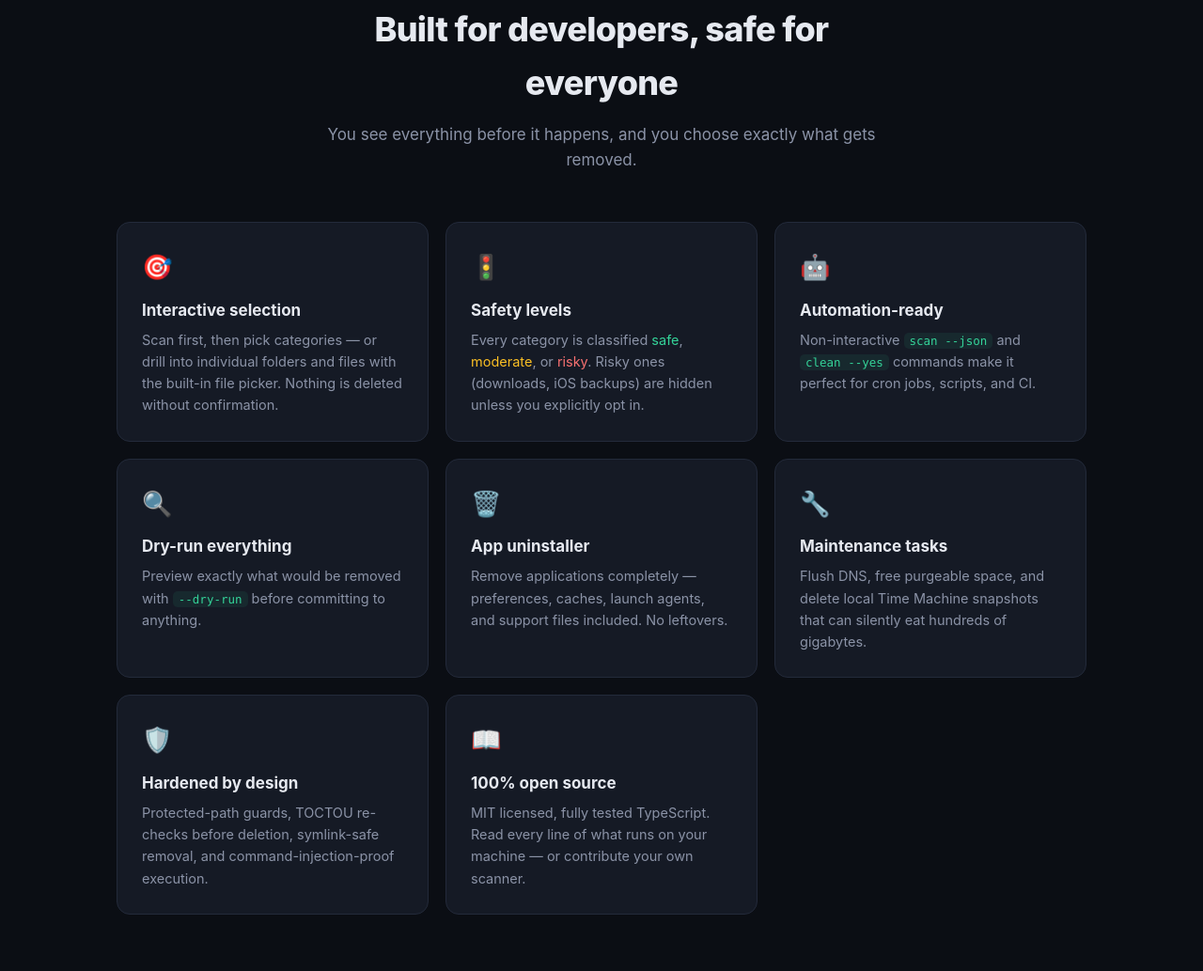
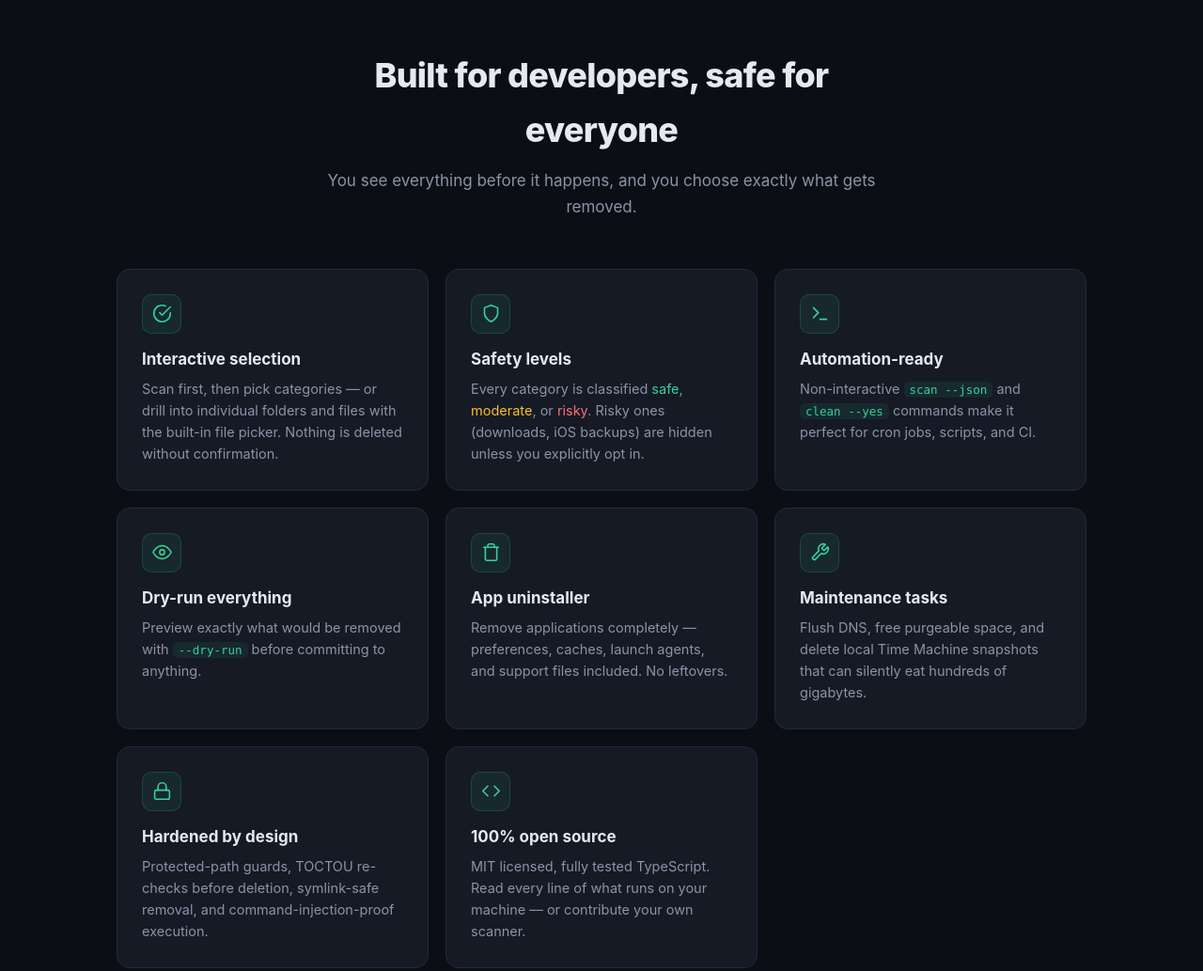
Before and after one commit to mbcrumpe/mac-cleaner-cli, a website: page docs/index.html in a window 1280 px wide. Shown: the part 1306-2339 px from the top of the page at 94% size. Drawn offline with Linux system fonts and the light colour scheme.

Commit message:
docs: refine landing page design
Replace emoji feature icons with consistent inline SVG stroke icons,
add live npm/GitHub/CI badges as a trust block under the install
command, and clean up decorative characters. Follows common devtool
landing patterns: icon + headline + short text feature cards, real
social proof over ornamentation.

Co-Authored-By: Claude Fable 5 <noreply@anthropic.com>
Claude-Session: https://claude.ai/code/session_017xhxzFKVeTFxZMZvHLDMwY

```diff
--- a/docs/index.html
+++ b/docs/index.html
@@ -115,6 +115,8 @@
     }
     .copy-btn:hover { color: var(--accent); border-color: var(--accent); }
     .hero .hint { margin-top: 12px; font-size: 13px; color: var(--text-dim); }
+    .badges { margin-top: 22px; display: flex; gap: 8px; justify-content: center; flex-wrap: wrap; }
+    .badges img { height: 20px; opacity: .85; }
 
     /* ---------- Terminal ---------- */
     .terminal-wrap { padding: 48px 0 0; }
@@ -157,8 +159,13 @@
       padding: 26px; transition: border-color .2s, transform .2s;
     }
     .card:hover { border-color: var(--accent); transform: translateY(-2px); }
-    .card .icon { font-size: 26px; }
-    .card h3 { margin: 12px 0 6px; font-size: 17px; font-weight: 700; }
+    .card .icon {
+      display: inline-flex; align-items: center; justify-content: center;
+      width: 42px; height: 42px; border-radius: 10px;
+      background: rgba(52, 211, 153, .08); border: 1px solid rgba(52, 211, 153, .18);
+    }
+    .card .icon svg { width: 21px; height: 21px; stroke: var(--accent); fill: none; stroke-width: 1.8; stroke-linecap: round; stroke-linejoin: round; }
+    .card h3 { margin: 14px 0 6px; font-size: 17px; font-weight: 700; }
     .card p { color: var(--text-dim); font-size: 14.5px; }
     .card code {
       font-family: var(--mono); font-size: 12.5px; color: var(--accent);
@@ -272,6 +279,12 @@
       <button class="copy-btn" onclick="copyCmd(this)">Copy</button>
     </div>
     <p class="hint">Requires Node.js ≥ 20 · macOS only · nothing is deleted without your confirmation</p>
+    <div class="badges">
+      <a href="https://www.npmjs.com/package/mac-cleaner-cli"><img src="https://img.shields.io/npm/v/mac-cleaner-cli?style=flat-square&color=2ea043&label=npm" alt="npm version"></a>
+      <a href="https://www.npmjs.com/package/mac-cleaner-cli"><img src="https://img.shields.io/npm/dm/mac-cleaner-cli?style=flat-square&color=2ea043" alt="npm downloads"></a>
+      <a href="https://github.com/guhcostan/mac-cleaner-cli/stargazers"><img src="https://img.shields.io/github/stars/guhcostan/mac-cleaner-cli?style=flat-square&color=2ea043" alt="GitHub stars"></a>
+      <a href="https://github.com/guhcostan/mac-cleaner-cli/actions/workflows/ci.yml"><img src="https://img.shields.io/github/actions/workflow/status/guhcostan/mac-cleaner-cli/ci.yml?style=flat-square" alt="CI status"></a>
+    </div>
   </div>
 
   <div class="container terminal-wrap">
@@ -312,42 +325,42 @@
     </div>
     <div class="grid">
       <div class="card">
-        <div class="icon">🎯</div>
+        <div class="icon"><svg viewBox="0 0 24 24"><path d="M22 11.08V12a10 10 0 1 1-5.93-9.14"/><polyline points="22 4 12 14.01 9 11.01"/></svg></div>
         <h3>Interactive selection</h3>
         <p>Scan first, then pick categories — or drill into individual folders and files with the built-in file picker. Nothing is deleted without confirmation.</p>
       </div>
       <div class="card">
-        <div class="icon">🚦</div>
+        <div class="icon"><svg viewBox="0 0 24 24"><path d="M12 22s8-4 8-10V5l-8-3-8 3v7c0 6 8 10 8 10z"/></svg></div>
         <h3>Safety levels</h3>
         <p>Every category is classified <span style="color:var(--accent)">safe</span>, <span style="color:var(--yellow)">moderate</span>, or <span style="color:var(--red)">risky</span>. Risky ones (downloads, iOS backups) are hidden unless you explicitly opt in.</p>
       </div>
       <div class="card">
-        <div class="icon">🤖</div>
+        <div class="icon"><svg viewBox="0 0 24 24"><polyline points="4 17 10 11 4 5"/><line x1="12" y1="19" x2="20" y2="19"/></svg></div>
         <h3>Automation-ready</h3>
         <p>Non-interactive <code>scan --json</code> and <code>clean --yes</code> commands make it perfect for cron jobs, scripts, and CI.</p>
       </div>
       <div class="card">
-        <div class="icon">🔍</div>
+        <div class="icon"><svg viewBox="0 0 24 24"><path d="M1 12s4-8 11-8 11 8 11 8-4 8-11 8-11-8-11-8z"/><circle cx="12" cy="12" r="3"/></svg></div>
         <h3>Dry-run everything</h3>
         <p>Preview exactly what would be removed with <code>--dry-run</code> before committing to anything.</p>
       </div>
       <div class="card">
-        <div class="icon">🗑️</div>
+        <div class="icon"><svg viewBox="0 0 24 24"><polyline points="3 6 5 6 21 6"/><path d="M19 6v14a2 2 0 0 1-2 2H7a2 2 0 0 1-2-2V6m3 0V4a2 2 0 0 1 2-2h4a2 2 0 0 1 2 2v2"/></svg></div>
         <h3>App uninstaller</h3>
         <p>Remove applications completely — preferences, caches, launch agents, and support files included. No leftovers.</p>
       </div>
       <div class="card">
-        <div class="icon">🔧</div>
+        <div class="icon"><svg viewBox="0 0 24 24"><path d="M14.7 6.3a1 1 0 0 0 0 1.4l1.6 1.6a1 1 0 0 0 1.4 0l3.77-3.77a6 6 0 0 1-7.94 7.94l-6.91 6.91a2.12 2.12 0 0 1-3-3l6.91-6.91a6 6 0 0 1 7.94-7.94l-3.76 3.76z"/></svg></div>
         <h3>Maintenance tasks</h3>
         <p>Flush DNS, free purgeable space, and delete local Time Machine snapshots that can silently eat hundreds of gigabytes.</p>
       </div>
       <div class="card">
-        <div class="icon">🛡️</div>
+        <div class="icon"><svg viewBox="0 0 24 24"><rect x="3" y="11" width="18" height="11" rx="2"/><path d="M7 11V7a5 5 0 0 1 10 0v4"/></svg></div>
         <h3>Hardened by design</h3>
         <p>Protected-path guards, TOCTOU re-checks before deletion, symlink-safe removal, and command-injection-proof execution.</p>
       </div>
       <div class="card">
-        <div class="icon">📖</div>
+        <div class="icon"><svg viewBox="0 0 24 24"><polyline points="16 18 22 12 16 6"/><polyline points="8 6 2 12 8 18"/></svg></div>
         <h3>100% open source</h3>
         <p>MIT licensed, fully tested TypeScript. Read every line of what runs on your machine — or contribute your own scanner.</p>
       </div>
@@ -467,7 +480,7 @@
       <a href="https://github.com/guhcostan/mac-cleaner-cli">GitHub</a>
       <a href="https://www.npmjs.com/package/mac-cleaner-cli">npm</a>
       <a href="https://github.com/guhcostan/mac-cleaner-cli/issues">Issues</a>
-      <a href="https://ko-fi.com/guhcostan">Support on Ko-fi ♥</a>
+      <a href="https://ko-fi.com/guhcostan">Sponsor on Ko-fi</a>
       <a href="https://github.com/guhcostan/windows-cleaner-cli">Windows version</a>
     </div>
   </div>
```
